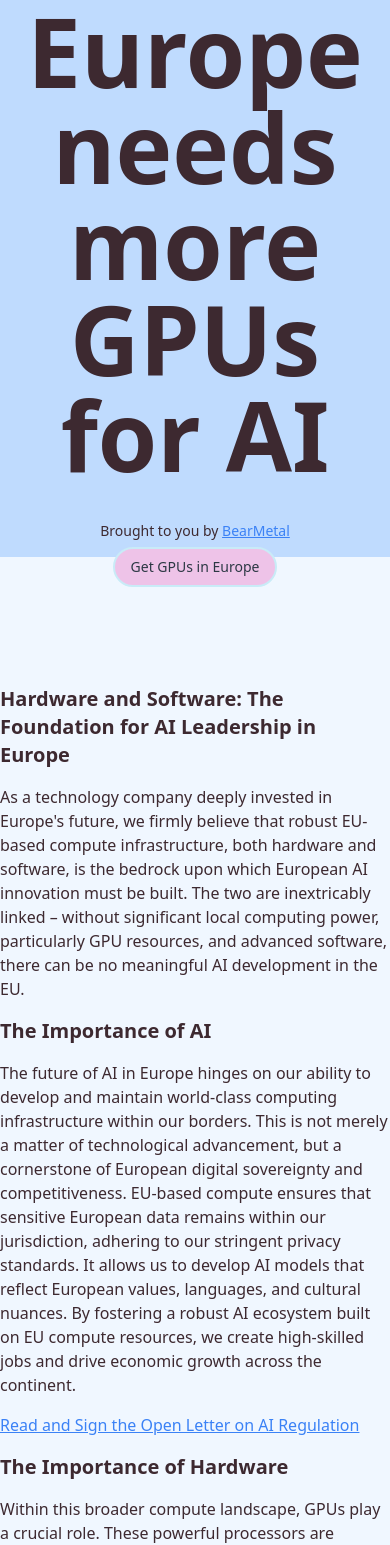
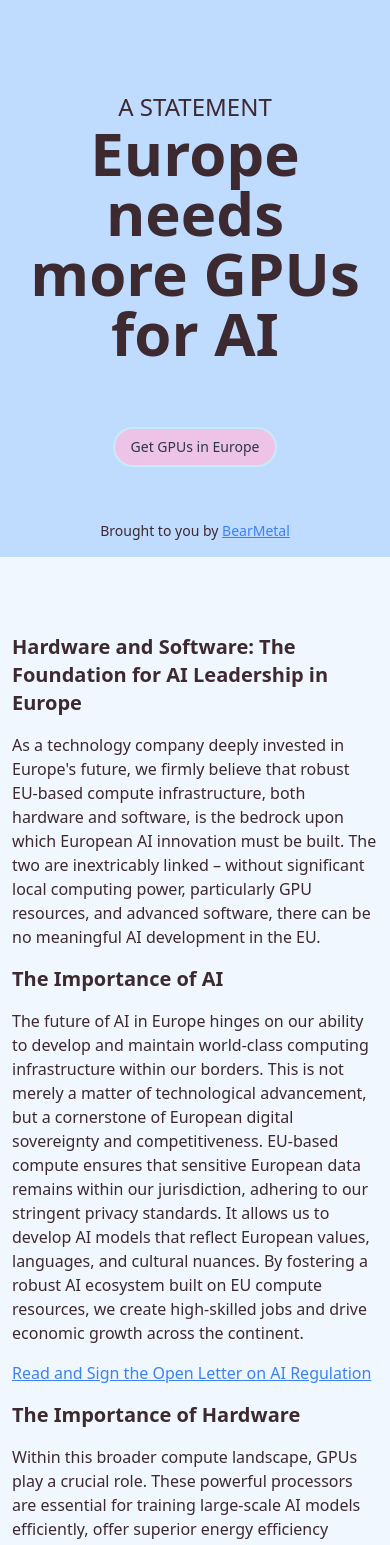
Before and after one commit to nembal/euneedsgpu, a Next.js app: page / in a window 390 px wide. Shown: the top 1545 px of the page. Built offline with nearby package versions, Linux system fonts and the light colour scheme; no server answers.

Commit message:
final fixes

```diff
--- a/components/SingupForm.tsx
+++ b/components/SingupForm.tsx
@@ -111,8 +111,8 @@ const SignupForm = () => {
             required
           >
             <option value="">Select a country</option>
-            {countries.map((country) => (
-              <option key={country.code} value={country.name}>
+            {countries.map((country, index) => (
+              <option key={`${country.code}-${index}`} value={country.name}>
                 {country.name}
               </option>
             ))}
--- a/components/hero.tsx
+++ b/components/hero.tsx
@@ -9,11 +9,11 @@ import Image from "next/image"; // Import Next.js Image component
 
 export function Hero() { // Changed function name to PascalCase for React components
   return (
-    <div className="space-y-32">
+    <div className="space-y-16 ">
       <section className="relative flex flex-col items-center justify-center max-h-[66vh] min-h-[66vh] bg-blue-200">
-        <div className="text-center animate-fadeIn">
+        <div className="text-center animate-fadeIn p-3 sm:p-0">
           <p className="text-2xl">A STATEMENT</p>
-          <h1 className="text-8xl font-bold">
+          <h1 className="text-6xl sm:text-8xl font-bold">
             Europe needs <br /> more GPUs for AI
           </h1>
           <a href="#signup">
@@ -26,7 +26,7 @@ export function Hero() { // Changed function name to PascalCase for React compon
           </p>
         </div>
       </section>
-      <section className="max-w-2xl mx-auto space-y-4">
+      <section className="max-w-2xl mx-auto space-y-4 p-3 sm:p-0">
         <h2 className="text-xl font-bold">Hardware and Software: The Foundation for AI Leadership in Europe</h2>
         <p>
           As a technology company deeply invested in Europe&apos;s future, we firmly believe that robust EU-based compute infrastructure, both hardware and software, is the bedrock upon which European AI innovation must be built. The two are inextricably linked – without significant local computing power, particularly GPU resources, and advanced software, there can be no meaningful AI development in the EU.
@@ -54,7 +54,7 @@ export function Hero() { // Changed function name to PascalCase for React compon
           The future of AI in Europe is intrinsically tied to our compute capabilities. By working together to build this foundation, we can secure Europe&apos;s place at the forefront of the AI revolution, ensuring that our continent remains a leader in technological innovation for generations to come.
         </p>
       </section>
-      <section className="flex flex-col items-center justify-center max-w-4xl mx-auto md:flex-row md:space-x-8">
+      <section className="flex flex-col items-center justify-center max-w-4xl mx-auto md:flex-row md:space-x-8 p-3 sm:p-0">
         <div className="w-full md:w-1/2">
           {/* Replaced <img> with <Image /> */}
           <Image
@@ -75,14 +75,14 @@ export function Hero() { // Changed function name to PascalCase for React compon
       </section>
 
       <section className="w-full bg-blue-200 space-y-32 py-32">
-        <div className="max-w-2xl mx-auto space-y-4">
+        <div className="max-w-2xl mx-auto space-y-4 p-3 sm:p-0">
           <h2 className="text-xl font-bold">GPUs for Europe</h2>
           <p>
             We are prepared to invest significantly in developing EU-based compute infrastructure. However, this investment must be met with a supportive policy environment that recognizes the foundational role of local compute in driving AI innovation. We urge EU policymakers to act decisively in creating a unified strategy that places EU-based compute at the heart of our AI ambitions. This is not just about keeping pace with global competitors; it&apos;s about charting a uniquely European path in AI development – one that reflects our values, protects our data, and drives our economy forward.
           </p>
         </div>
       </section>
-      <section className="max-w-2xl mx-auto space-y-4">
+      <section className="max-w-2xl mx-auto space-y-4 p-3 sm:p-0">
         <p>
           The future of AI in Europe is intrinsically tied to our compute capabilities. By working together to build this foundation, we can secure Europe&apos;s place at the forefront of the AI revolution, ensuring that our continent remains a leader in technological innovation for generations to come.
         </p>
```
